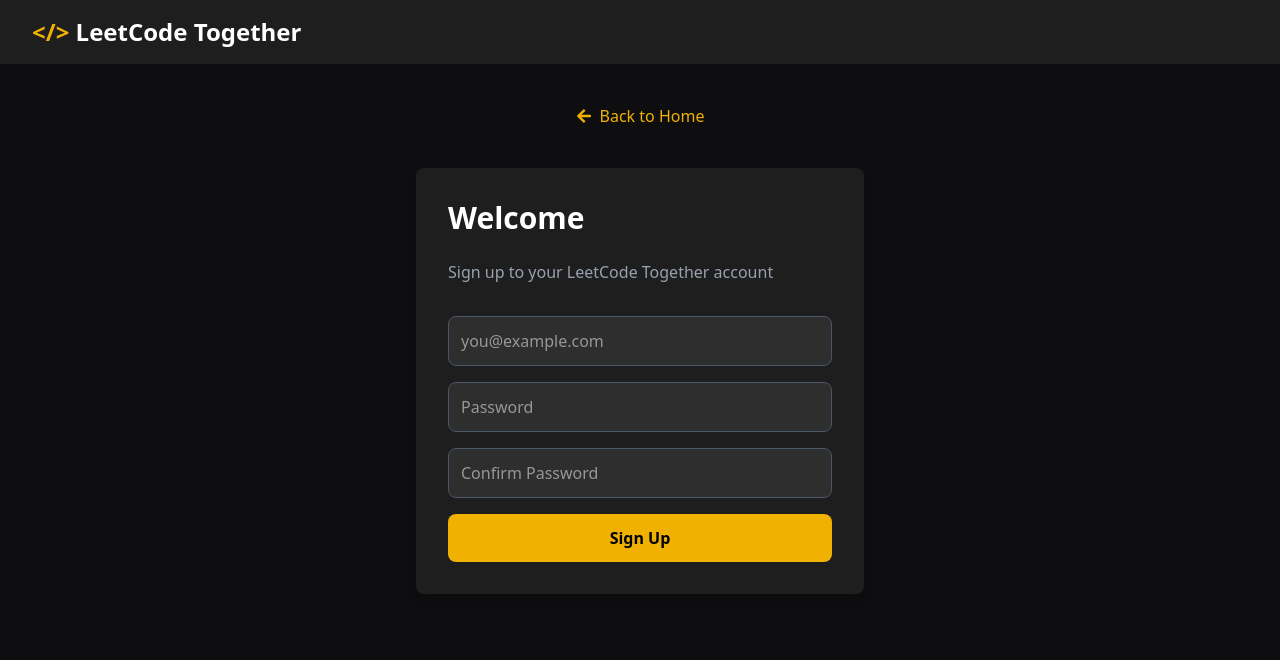
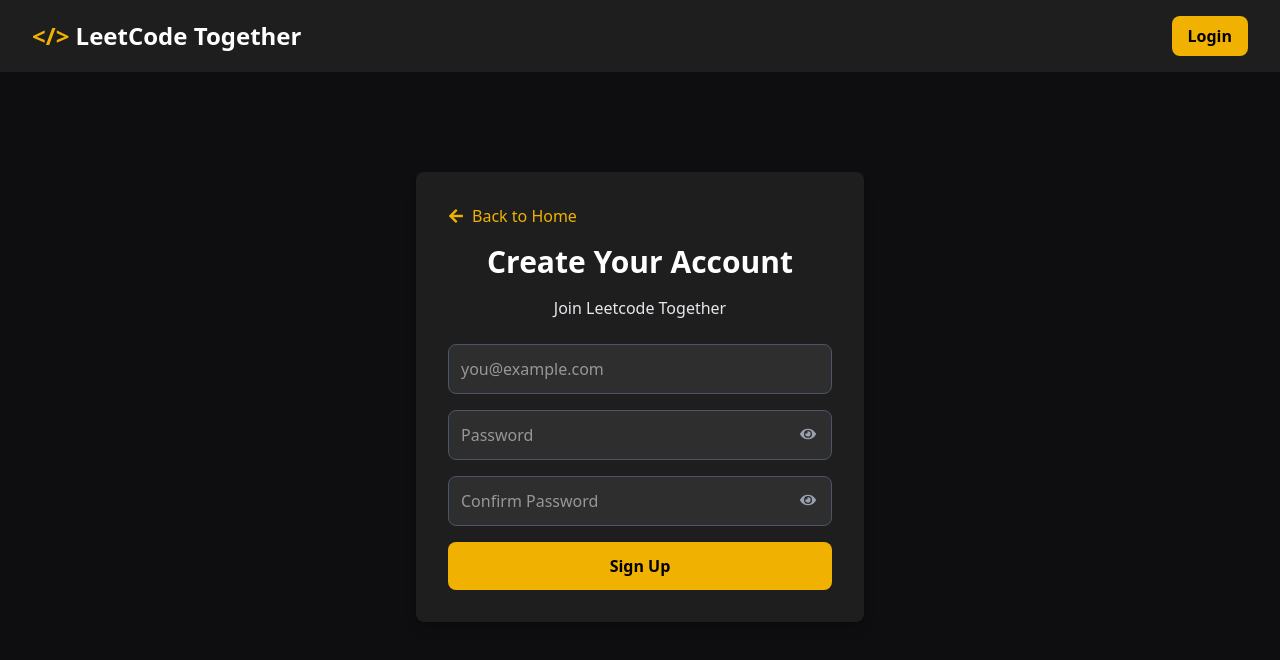
Before and after one commit to Krutish-Raval/Leetcode-Together, a React (Vite) app in the folder frontend/: page /register in a window 1280 px wide. Shown: the top 660 px of the page. Built offline with nearby package versions, Linux system fonts and the light colour scheme.

Commit message:
Validate email format in OTP verification and enhance user feedback during registration

```diff
--- a/frontend/src/pages/Register.jsx
+++ b/frontend/src/pages/Register.jsx
@@ -1,90 +1,205 @@
-import React, { useState } from 'react';
-import { FaArrowLeft } from 'react-icons/fa';
+import React, { useRef, useState } from 'react';
+import { FaArrowLeft, FaEye, FaEyeSlash } from 'react-icons/fa';
+import { useNavigate } from 'react-router-dom';
 import { toast, ToastContainer } from 'react-toastify';
 import 'react-toastify/dist/ReactToastify.css';
-import { useNavigate } from 'react-router-dom';
 import VerifyOtp from '../components/VerifyOtp';
 import { otpSend } from '../services/api';
 
 const Register = () => {
-  const [email, setEmail] = useState('');
-  const [password, setPassword] = useState('');
-  const [confirmPassword, setConfirmPassword] = useState('');
+  const [formData, setFormData] = useState({ email: '', password: '', confirmPassword: '' });
   const [otp, setOtp] = useState(false);
+  const [loading, setLoading] = useState(false);
+  const [showPassword, setShowPassword] = useState(false);
+  const [showConfirmPassword, setShowConfirmPassword] = useState(false);
   const navigate = useNavigate();
+  const inputRefs = useRef([]);
+
+  const handleChange = (e) => {
+    setFormData({ ...formData, [e.target.name]: e.target.value });
+  };
 
   const handleRegister = async (e) => {
     e.preventDefault();
-    if (password !== confirmPassword) {
+
+    if (formData.password !== formData.confirmPassword) {
+        toast.dismiss(); // Remove any existing toast
+
       toast.error("Passwords don't match!");
       return;
     }
 
+    setLoading(true);
     try {
-      await otpSend({ email });
-      setOtp(true); // Move to OTP verification
+      await otpSend({ email: formData.email });
+      setOtp(true);
+      toast.dismiss(); // Remove any existing toast
+
       toast.success('OTP sent! Please check your email.');
     } catch (error) {
+        toast.dismiss(); // Remove any existing toast
+
       toast.error(error?.response?.data?.message || 'Failed to send OTP. Please try again.');
+    } finally {
+      setLoading(false);
     }
   };
 
   const goBackToRegister = () => {
-    setOtp(false); // Return to register form
+    setOtp(false);
+  };
+
+  const togglePasswordVisibility = (field) => {
+    field === 'password'
+      ? setShowPassword((prev) => !prev)
+      : setShowConfirmPassword((prev) => !prev);
+  };
+
+  const handleKeyDown = (e, index) => {
+    if (e.key === 'Enter') {
+      if (index < 2) {
+        inputRefs.current[index + 1]?.focus();
+      } else {
+        handleRegister(e);
+      }
+    }
   };
 
   return (
     <div className="min-h-screen bg-[#0e0e10] text-white">
-      <ToastContainer />
-      <div className="bg-[#1e1e1e] py-4 px-8 flex items-center justify-between">
+     <ToastContainer
+      position="top-center"
+      autoClose={3000}
+      hideProgressBar={false}
+      newestOnTop
+      closeOnClick
+      rtl={false}
+      draggable
+      theme="dark"
+      limit={1}
+      />
+
+      {/* Header Section with Login Button */}
+      <div className="bg-[#1e1e1e] py-4 px-8 flex items-center justify-between ">
         <h1 className="text-white text-2xl font-bold">
           <span className="text-yellow-500">&lt;/&gt;</span> LeetCode Together
         </h1>
-      </div>
-
-      <div className="flex justify-center items-center m-10">
-        <button className="text-yellow-500 flex items-center" onClick={() => (otp ? goBackToRegister() : navigate('/'))}>
-          <FaArrowLeft className="mr-2" /> {otp ? 'Back to Register' : 'Back to Home'}
+        <button
+          className="bg-yellow-500 text-black font-bold py-2 px-4 rounded-lg hover:bg-yellow-600 cursor-pointer"
+          onClick={() => navigate('/login')}
+        >
+          Login
         </button>
       </div>
 
+      {/* Back Navigation Button */}
+      {/* <div className="flex justify-center items-center m-10">
+        <button className="text-yellow-500 flex items-center cursor-pointer" onClick={() => (otp ? goBackToRegister() : navigate('/'))}>
+          <FaArrowLeft className="mr-2" /> {otp ? 'Back to Register' : 'Back to Home'}
+        </button>
+      </div> */}
+
       {!otp ? (
-        <div className="flex justify-center items-center">
-          <div className="bg-[#1e1e1e] p-8 rounded-lg shadow-lg max-w-md w-full">
-            <h1 className="text-3xl font-bold mb-6 text-white">Welcome</h1>
-            <p className="text-gray-400 mb-8">Sign up to your LeetCode Together account</p>
+        <div className="flex justify-center items-center m-25">
+        <form className="bg-[#1e1e1e] p-8 rounded-lg shadow-lg max-w-md w-full" onSubmit={handleRegister}>
 
+          {/* Back to Home Button */}
+          <div className="mb-4">
+            <button
+              className="flex items-center text-yellow-500 hover:text-yellow-400 transition-all cursor-pointer"
+              onClick={() => navigate('/')}
+              type="button"
+            >
+              <FaArrowLeft className="mr-2" />
+              Back to Home
+            </button>
+          </div>
+
+          <h1 className="mx-auto w-fit text-3xl font-bold mb-4 text-white">Create Your Account</h1>
+          <p className="mx-auto w-fit text-gray-200 mb-6 ">Join Leetcode Together</p>
+
+          {/* Email Input */}
           <input
             type="email"
+            name="email"
             placeholder="you@example.com"
             className="w-full p-3 mb-4 bg-[#2e2e2e] border border-gray-600 rounded-lg text-white"
-              value={email}
-              onChange={(e) => setEmail(e.target.value)}
+            value={formData.email}
+            onChange={handleChange}
+            onKeyDown={(e) => handleKeyDown(e, 0)}
+            ref={(el) => (inputRefs.current[0] = el)}
+            required
           />
+
+          {/* Password Input with Visibility Toggle */}
+          <div className="relative">
             <input
-              type="password"
+              type={showPassword ? 'text' : 'password'}
+              name="password"
               placeholder="Password"
-              className="w-full p-3 mb-4 bg-[#2e2e2e] border border-gray-600 rounded-lg text-white"
-              value={password}
-              onChange={(e) => setPassword(e.target.value)}
-            />
-            <input
-              type="password"
-              placeholder="Confirm Password"
-              className="w-full p-3 mb-4 bg-[#2e2e2e] border border-gray-600 rounded-lg text-white"
-              value={confirmPassword}
-              onChange={(e) => setConfirmPassword(e.target.value)}
+              className="w-full p-3 mb-4 bg-[#2e2e2e] border border-gray-600 rounded-lg text-white pr-10"
+              value={formData.password}
+              onChange={handleChange}
+              onKeyDown={(e) => handleKeyDown(e, 1)}
+              ref={(el) => (inputRefs.current[1] = el)}
+              required
             />
             <button
-              className="w-full p-3 bg-yellow-500 text-black font-bold rounded-lg hover:bg-yellow-600"
-              onClick={handleRegister}
+              type="button"
+              className="absolute right-4 top-4 text-gray-400 cursor-pointer"
+              onClick={() => togglePasswordVisibility('password')}
             >
-              Sign Up
+              {showPassword ? <FaEyeSlash /> : <FaEye />}
             </button>
           </div>
+
+          {/* Confirm Password with Visibility Toggle */}
+          <div className="relative">
+            <input
+              type={showConfirmPassword ? 'text' : 'password'}
+              name="confirmPassword"
+              placeholder="Confirm Password"
+              className="w-full p-3 mb-4 bg-[#2e2e2e] border border-gray-600 rounded-lg text-white pr-10"
+              value={formData.confirmPassword}
+              onChange={handleChange}
+              onKeyDown={(e) => handleKeyDown(e, 2)}
+              ref={(el) => (inputRefs.current[2] = el)}
+              required
+            />
+            <button
+              type="button"
+              className="absolute right-4 top-4 text-gray-400 cursor-pointer"
+              onClick={() => togglePasswordVisibility('confirmPassword')}
+            >
+              {showConfirmPassword ? <FaEyeSlash /> : <FaEye />}
+            </button>
+          </div>
+
+          {/* Sign-Up Button with Loading Effect */}
+          <button
+            className={`w-full p-3 ${loading ? 'bg-yellow-400' : 'bg-yellow-500'} text-black font-bold rounded-lg hover:bg-yellow-600 cursor-pointer`}
+            disabled={loading}
+          >
+            {loading ? (
+              <div className="flex items-center justify-center">
+                <svg className="animate-spin h-5 w-5 mr-3 text-black" viewBox="0 0 24 24">
+                  <circle className="opacity-25" cx="12" cy="12" r="10" stroke="currentColor" strokeWidth="4"></circle>
+                  <path className="opacity-75" fill="currentColor" d="M4 12a8 8 0 018-8v8H4z"></path>
+                </svg>
+                Sending OTP...
               </div>
             ) : (
-        <VerifyOtp email={email} password={password} confirmPassword={confirmPassword} goBack={goBackToRegister} />
+              'Sign Up'
+            )}
+          </button>
+        </form>
+      </div>):(
+        <VerifyOtp
+          email={formData.email}
+          password={formData.password}
+          confirmPassword={formData.confirmPassword}
+          goBack={goBackToRegister}
+        />
       )}
     </div>
   );
```
Also changed, not shown: frontend/src/components/VerifyOtp.jsx (+73 -20 lines), 2 other files (tests, documents, lock files or other folders). Lines whose indentation alone changed are shown as unchanged.
